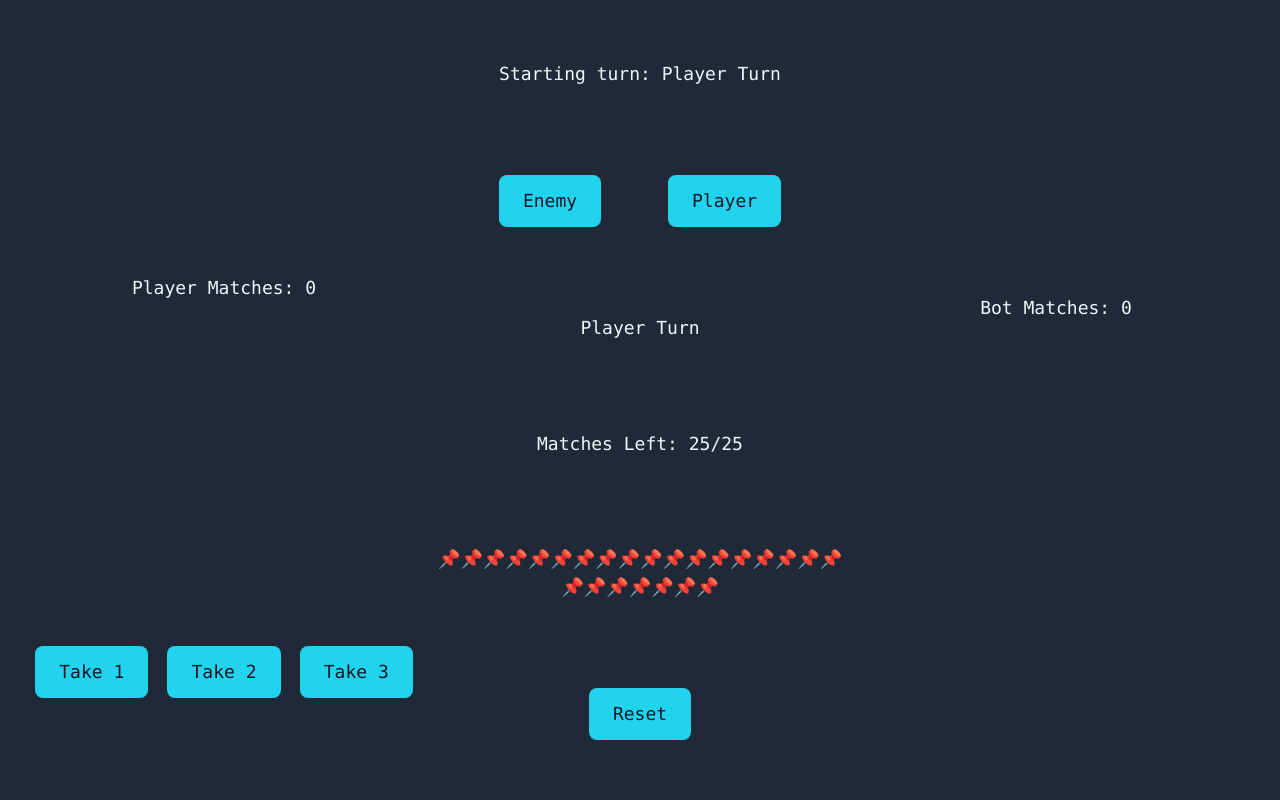
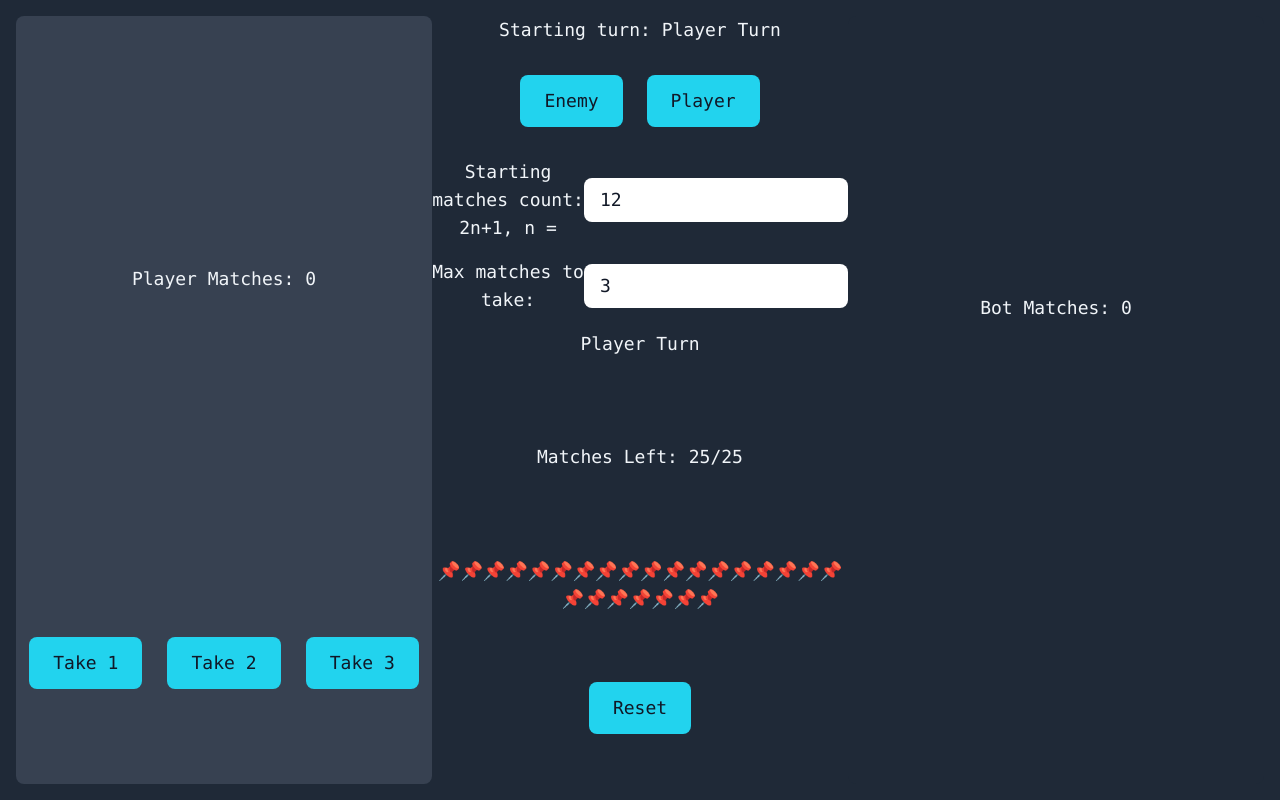
Before and after one commit to Nalzurin/MatchesGame, a React (Vite) app: page / in a window 1280 px wide. Built offline with nearby package versions, Linux system fonts and the light colour scheme.

Commit message:
Add general solution Can input number of matches and max matches to take

```diff
--- a/src/App.tsx
+++ b/src/App.tsx
@@ -4,20 +4,32 @@ import { takeMatches } from "./Scripts/GameLogic";
 import { botTurn } from "./Scripts/BotIntelligence";
 import Button from "./Components/Button";
 import MatchStickVisual from "./Components/MatchStickVisual";
+import TakeMatchesButtons from "./Components/TakeMatchesButtons";
 function App() {
-  const initialMatchesCount = 25;
+  const [initialMatchesN, setInitialMatchesN] = useState(12);
+  const [initialMatchesCount, setInitialMatchesCount] = useState(
+    2 * initialMatchesN + 1
+  );
+  const [maxMatchesToTake, setMaxMatchesToTake] = useState(3);
   const [defaultGoesFirst, setDefaultGoesFirst] = useState<GameStates>(
     GameStates.PlayerTurn
   );
   const [currentState, setCurrentState] = useState<GameStates>(
     GameStates.PlayerTurn
   );
-  const [leftMatchesCount, setLeftMatchesCount] = useState<number>(25);
+  const [leftMatchesCount, setLeftMatchesCount] =
+    useState<number>(initialMatchesCount);
   const [playerMatches, setPlayerMatches] = useState<number>(0);
   const [botMatches, setBotMatches] = useState<number>(0);
   useEffect(() => {
     handleResetGame();
-  }, [defaultGoesFirst]);
+  }, [
+    defaultGoesFirst,
+    initialMatchesCount,
+    initialMatchesN,
+    maxMatchesToTake,
+  ]);
+
   function handleTakeMatches(matches: number) {
     const result = takeMatches(
       matches,
@@ -26,16 +38,14 @@ function App() {
       playerMatches,
       botMatches
     );
+    console.log(result.currentMatchesCount);
     setLeftMatchesCount(result.currentMatchesCount);
     setCurrentState(result.currentState);
     setPlayerMatches(result.playerMatches);
-    setBotMatches(result.botMatches);
     if (result.currentState === GameStates.EnemyTurn) {
-      handleBotTurn(
-        result.currentMatchesCount,
-        result.botMatches,
-        playerMatches
-      );
+      setTimeout(() => {
+        handleBotTurn();
+      }, 1000);
     }
   }
 
@@ -45,79 +55,104 @@ function App() {
   function handleSetPlayerGoesFirst() {
     setDefaultGoesFirst(GameStates.PlayerTurn);
   }
-  function handleBotTurn(
-    currentMatchesCount: number,
-    botMatches: number,
-    playerMatches: number
-  ) {
-    const result = botTurn(currentMatchesCount, botMatches, playerMatches);
-    setLeftMatchesCount(result.currentMatchesCount);
-    setCurrentState(result.currentState);
-    setBotMatches(result.botMatches);
+
+  function handleBotTurn() {
+    setLeftMatchesCount((prevLeftMatchesCount) => {
+      const result = botTurn(
+        prevLeftMatchesCount,
+        botMatches,
+        playerMatches,
+        maxMatchesToTake
+      );
+      setCurrentState(result.currentState);
+      setBotMatches(result.botMatches);
+      return result.currentMatchesCount;
+    });
   }
   function handleResetGame() {
     setCurrentState(defaultGoesFirst);
+    setInitialMatchesCount(2 * initialMatchesN + 1);
     setLeftMatchesCount(initialMatchesCount);
     setPlayerMatches(0);
     setBotMatches(0);
     if (defaultGoesFirst === GameStates.EnemyTurn) {
       setTimeout(() => {
-        handleBotTurn(initialMatchesCount, 0, 0);
-      }, 0);
+        handleBotTurn();
+      }, 1000);
     }
   }
+
+  const playerTurnColor =
+    currentState === GameStates.PlayerTurn ? "bg-gray-700" : "bg-gray-800";
+  const botTurnColor =
+    currentState === GameStates.EnemyTurn ? "bg-gray-700" : "bg-gray-800";
   return (
     <>
-      <div className="p-4 flex h-screen bg-gray-800 text-slate-100 text-center font-mono text-lg">
-        <div className="flex-1 flex align-middle items-center justify-center flex-wrap">
+      <div className="p-4 flex h-screen bg-gray-800 text-slate-100 text-center font-mono text-lg ">
+        <div
+          className={`flex-1 flex align-middle items-center justify-center flex-wrap rounded-lg ${playerTurnColor}`}
+        >
           <div className="w-full"></div>
           <p className="w-full">Player Matches: {playerMatches}</p>
           <div className="w-full">
             <MatchStickVisual count={playerMatches} />
           </div>
-          <div className="flex items-center justify-evenly w-full">
+
+          <div className="flex items-center justify-evenly w-full flex-wrap ">
             {currentState === GameStates.PlayerTurn && (
-              <>
-                <Button
-                  handleClick={() => handleTakeMatches(1)}
-                  label="Take 1"
-                />
-                <Button
-                  handleClick={() => handleTakeMatches(2)}
-                  label="Take 2"
-                />
-                <Button
-                  handleClick={() => handleTakeMatches(3)}
-                  label="Take 3"
-                />
-              </>
+              <TakeMatchesButtons
+                count={maxMatchesToTake}
+                handleClick={handleTakeMatches}
+              />
             )}
           </div>
         </div>
-        <div className="flex-1 flex align-middle items-center justify-center flex-wrap ">
-          <div className="w-full">
+        <div className="flex-1 flex align-middle items-center justify-center flex-col ">
+          <div className="shrink">
             <h1>Starting turn: {defaultGoesFirst}</h1>
           </div>
-          <div className="w-full flex items-center justify-evenly">
+          <div className="flex-1 flex items-center justify-evenly">
             <Button handleClick={() => handleSetBotGoesFirst()} label="Enemy" />
             <Button
               handleClick={() => handleSetPlayerGoesFirst()}
               label="Player"
             />
           </div>
+          <div className="shrink flex items-center justify-evenly mb-4">
+            <h1>Starting matches count: 2n+1, n =</h1>
+            <input
+              type="number"
+              value={initialMatchesN}
+              onChange={(e) => setInitialMatchesN(Number(e.target.value))}
+              className="px-4 py-2 rounded-lg text-gray-900"
+            />
+          </div>
 
-          <h1 className="w-full">{currentState}</h1>
+          <div className="shrink flex items-center justify-evenly mb-4">
+            <h1>Max matches to take: </h1>
+            <input
+              type="number"
+              value={maxMatchesToTake}
+              onChange={(e) => setMaxMatchesToTake(Number(e.target.value))}
+              className="px-4 py-2 rounded-lg text-gray-900"
+            />
+          </div>
+          <h1 className="flex-1">{currentState}</h1>
 
-          <h3 className="w-full">Matches Left: {leftMatchesCount}/25</h3>
-          <div className="w-full">
+          <h3 className="flex-1">
+            Matches Left: {leftMatchesCount}/{initialMatchesCount}
+          </h3>
+          <div className="flex-1">
             <MatchStickVisual count={leftMatchesCount} />
           </div>
 
-          <div className="w-full">
+          <div className="flex-1">
             <Button handleClick={() => handleResetGame()} label="Reset" />
           </div>
         </div>
-        <div className="flex-1  flex align-middle items-center justify-center flex-wrap">
+        <div
+          className={`flex-1  flex align-middle items-center justify-center flex-wrap rounded-lg  ${botTurnColor}`}
+        >
           <div className="w-full"></div>
           <p className="w-full">Bot Matches: {botMatches}</p>
           <div className="w-full">
--- a/src/Components/Button.tsx
+++ b/src/Components/Button.tsx
@@ -3,7 +3,7 @@ import { ButtonProps } from "../Types/ButtonProps";
 export default function Button({ handleClick, label }: ButtonProps) {
   return (
     <button
-      className="px-6 py-3 bg-cyan-400 text-gray-900 rounded-lg"
+      className="mx-3 my-3 px-6 py-3 bg-cyan-400 text-gray-900 rounded-lg"
       onClick={handleClick}
     >
       {label}
--- /dev/null
+++ b/src/Components/TakeMatchesButtons.tsx
@@ -0,0 +1,18 @@
+import Button from "./Button";
+import { TakeMatchesButtonsProps } from "../Types/TakeMatchesButtonsProps";
+export default function TakeMatchesButtons({
+  count,
+  handleClick,
+}: TakeMatchesButtonsProps) {
+  const buttons: Array<JSX.Element> = [];
+  for (let i: number = 0; i < count; i++) {
+    buttons.push(
+      <Button
+        key={`take-${i}`}
+        handleClick={() => handleClick(i + 1)}
+        label={`Take ${i + 1}`}
+      />
+    );
+  }
+  return <>{buttons}</>;
+}
--- a/src/Scripts/BotIntelligence.ts
+++ b/src/Scripts/BotIntelligence.ts
@@ -4,11 +4,18 @@ import { takeMatches } from "./GameLogic";
 export function botTurn(
   currentMatchesCount: number,
   botMatches: number,
-  playerMatches: number
+  playerMatches: number,
+  maxMatchesToTake: number
 ) {
-  // Bot takes between 1 and 3 matches, depending on how many are left
-  const matchesToTake: number = optimalMove(currentMatchesCount, botMatches);
-
+  const matchesToTake: number = optimalMove(
+    currentMatchesCount,
+    botMatches,
+    maxMatchesToTake
+  );
+  console.log("Bot turn");
+  console.log(currentMatchesCount);
+  console.log(botMatches);
+  console.log(matchesToTake);
   return takeMatches(
     matchesToTake,
     currentMatchesCount,
@@ -17,8 +24,12 @@ export function botTurn(
     botMatches
   );
 }
-function optimalMove(currentMatchesCount: number, botMatches: number): number {
-  if (currentMatchesCount <= 3) {
+function optimalMove(
+  currentMatchesCount: number,
+  botMatches: number,
+  maxMatchesToTake: number
+): number {
+  if (currentMatchesCount <= maxMatchesToTake) {
     for (let i = 1; i < currentMatchesCount + 1; i++) {
       if ((botMatches + i) % 2 == 0) {
         return i;
@@ -26,7 +37,7 @@ function optimalMove(currentMatchesCount: number, botMatches: number): number {
     }
     return currentMatchesCount;
   } else {
-    for (let i = 1; i < 4; i++) {
+    for (let i = maxMatchesToTake; i > 0; i--) {
       if ((botMatches + i) % 2 == 0) {
         return i;
       }
--- a/src/Scripts/GameLogic.ts
+++ b/src/Scripts/GameLogic.ts
@@ -1,7 +1,4 @@
 import { GameStates } from "../Types/GameStates";
-
-//const BASE_MATCHES_COUNT: number = 25;
-
 export function takeMatches(
   matchesToTake: number,
   currentMatchesCount: number,
@@ -40,6 +37,7 @@ function endTurn(
   playerMatches: number
 ): GameStates {
   console.log("Ending turn...");
+  console.log(`Matches left ${currentMatchesCount}`);
   if (currentMatchesCount == 0) {
     return endGame(playerMatches);
   }
--- /dev/null
+++ b/src/Types/TakeMatchesButtonsProps.ts
@@ -0,0 +1,4 @@
+export type TakeMatchesButtonsProps = {
+  handleClick: (matches: number) => void;
+  count: number;
+};
```
